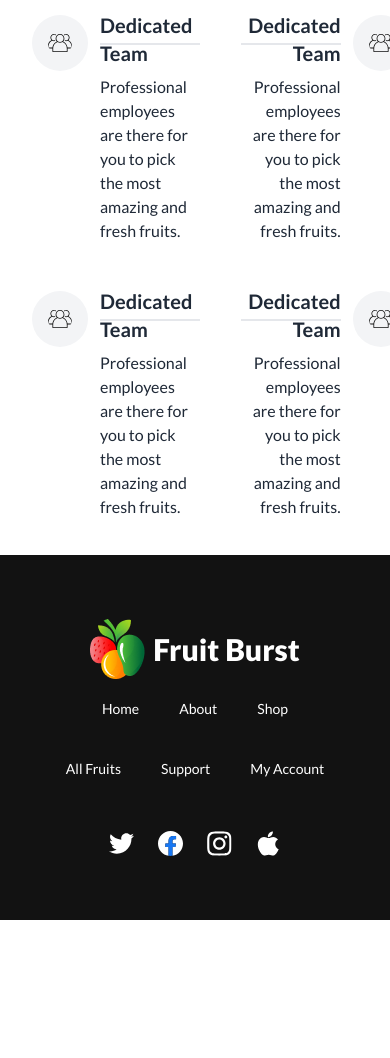
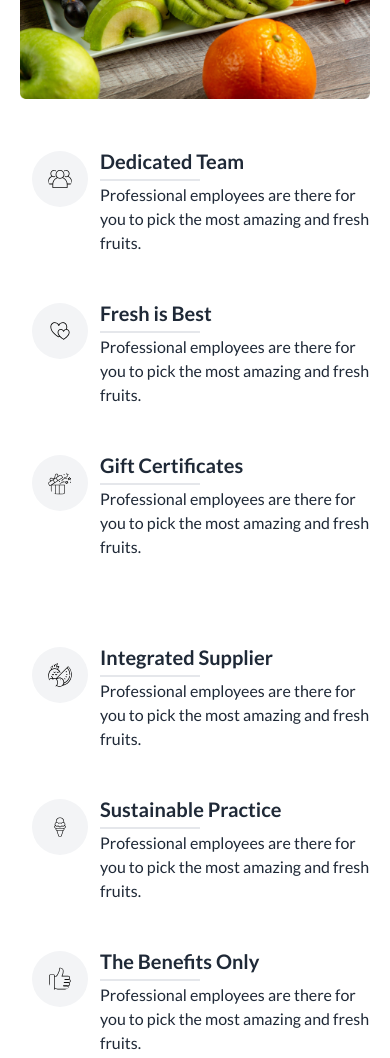
Before and after one commit to shahin569/fruit-shop, a plain HTML site: page index.html in a window 390 px wide. Shown: the part 4648-5706 px from the top of the page. Before the commit the page ends 5568 px from the top, so only its background shows below. Drawn offline with nearby package versions, Linux system fonts and the light colour scheme.

Commit message:
why choose us section created

```diff
--- a/index.html
+++ b/index.html
@@ -481,14 +481,15 @@
 <!-- why choose us section starts  -->
 
 <!-- Why Choose Us section starts  -->
-<section class="max-w-screen-xl mx-auto px-5 sm:px-0">
+<section class="max-w-screen-xl mx-auto px-5 sm:px-0 pb-24">
   <div class="container">
     <div class="flex-col justify-center flex">
       <h1 class="mb-5 text-5xl font-bold mx-auto">Why Choose Us</h1>
-      <p class="text-center text-xs leading-5">Contrary to popular belief, is not simply random text. It has roots in a piece of classical <br>Latin literature from 45 BC, making it over 2000 years old.</p>
+      <p class="text-center text-sm leading-5">Contrary to popular belief, is not simply random text. It has roots in a piece of classical <br>Latin literature from 45 BC, making it over 2000 years old.</p>
     </div>
-    <!-- why choose first column  -->
-    <div class="container flex justify-between items-start gap-10">
+
+    <div class="container grid grid-cols-1 sm:grid-cols-3 gap-10 mt-10">
+          <!-- why choose first column  -->
       <div class="flex-col justify-between items-center flex-1 gap-y-9">
         <div class="flex justify-between items-start mb-9">
           <img src="./svg/group 1.svg" alt="" class="bg-gray-100 p-4 m-3 rounded-full">
@@ -499,62 +500,64 @@
         </div>
 
         <div class="flex justify-between items-start mb-9">
-          <img src="./svg/group 1.svg" alt="" class="bg-gray-100 p-4 m-3 rounded-full">
+          <img src="./svg/love 1.svg" alt="" class="bg-gray-100 p-4 m-3 rounded-full">
           <div>
-            <h3 class="text-xl font-bold relative my-2">Dedicated Team <span class="absolute left-0 top-7 w-[100px] h-[2px] bg-gray-200 my-1"></span></h3>
+            <h3 class="text-xl font-bold relative my-2">Fresh is Best <span class="absolute left-0 top-7 w-[100px] h-[2px] bg-gray-200 my-1"></span></h3>
             <p>Professional employees are there for you to pick the most amazing and fresh fruits.</p>
           </div>
         </div>
 
         <div class="flex justify-between items-start mb-9">
-          <img src="./svg/group 1.svg" alt="" class="bg-gray-100 p-4 m-3 rounded-full">
+          <img src="./svg/gift-box 1.svg" alt="" class="bg-gray-100 p-4 m-3 rounded-full">
           <div>
-            <h3 class="text-xl font-bold relative my-2">Dedicated Team <span class="absolute left-0 top-7 w-[100px] h-[2px] bg-gray-200 my-1"></span></h3>
+            <h3 class="text-xl font-bold relative my-2">Gift Certificates <span class="absolute left-0 top-7 w-[100px] h-[2px] bg-gray-200 my-1"></span></h3>
             <p>Professional employees are there for you to pick the most amazing and fresh fruits.</p>
           </div>
         </div>
+      </div>
 
+      <!-- why choose 2nd column  -->
 
-      </div>
-      <!-- why choose 2nd column  -->
-      <div class="flex-1">
+      <div class="order-first sm:order-none">
         <img src="./images/whychoose1.png" alt="">
       </div>
+
         <!-- why choose 3rd column -->
 
-        <div class="flex-1 gap-y-9">
-          <div class="flex items-start mb-9 text-right">
-            <div class="text-right">
-              <h3 class="text-xl font-bold relative my-2">Dedicated Team <span class="absolute right-0 top-7 w-[100px] h-[2px] bg-gray-200 my-1"></span></h3>
-
-              <!-- <div class="w-[100px] h-[2px] bg-gray-200 my-1 text-right"></div> -->
+        <div class="gap-y-9">
+          <div class="flex flex-row-reverse sm:flex-row items-start mb-9 text-right">
+            <div class="text-left sm:text-right">
+              <h3 class="text-xl font-bold relative my-2">Integrated Supplier
+                <span class=" hidden sm:block absolute sm:right-0 top-7 w-[100px] h-[2px] bg-gray-200 my-1"></span>
+                <span class="sm:hidden absolute left-0 top-7 w-[100px] h-[2px] bg-gray-200 my-1"></span>
+              </h3>
               <p>Professional employees are there for you to pick the most amazing and fresh fruits.</p>
             </div>
-            <img src="./svg/group 1.svg" alt="" class="bg-gray-100 p-4 m-3 rounded-full">
+            <img src="./svg/fruit 1.svg" alt="" class="bg-gray-100 p-4 m-3 rounded-full">
           </div>
 
-          <div class="flex items-start mb-9 text-right">
-            <div class="text-right">
-              <h3 class="text-xl font-bold relative my-2">Dedicated Team <span class="absolute right-0 top-7 w-[100px] h-[2px] bg-gray-200 my-1"></span></h3>
-
-              <!-- <div class="w-[100px] h-[2px] bg-gray-200 my-1 text-right"></div> -->
+          <div class="flex flex-row-reverse sm:flex-row items-start mb-9 text-right">
+            <div class="text-left sm:text-right">
+              <h3 class="text-xl font-bold relative my-2">Sustainable Practice
+                <span class=" hidden sm:block absolute sm:right-0 top-7 w-[100px] h-[2px] bg-gray-200 my-1"></span>
+                <span class="sm:hidden absolute left-0 top-7 w-[100px] h-[2px] bg-gray-200 my-1"></span>
+              </h3>
               <p>Professional employees are there for you to pick the most amazing and fresh fruits.</p>
             </div>
-            <img src="./svg/group 1.svg" alt="" class="bg-gray-100 p-4 m-3 rounded-full">
+            <img src="./svg/ice-cream 1.svg" alt="" class="bg-gray-100 p-4 m-3 rounded-full">
           </div>
 
-          <div class="flex items-start mb-9 text-right">
-            <div class="text-right">
-              <h3 class="text-xl font-bold relative my-2">Dedicated Team <span class="absolute right-0 top-7 w-[100px] h-[2px] bg-gray-200 my-1"></span></h3>
-
-              <!-- <div class="w-[100px] h-[2px] bg-gray-200 my-1 text-right"></div> -->
+          <div class="flex flex-row-reverse sm:flex-row items-start mb-9 text-right">
+            <div class="text-left sm:text-right">
+              <h3 class="text-xl font-bold relative my-2">The Benefits Only
+                <span class=" hidden sm:block absolute sm:right-0 top-7 w-[100px] h-[2px] bg-gray-200 my-1"></span>
+                <span class="sm:hidden absolute left-0 top-7 w-[100px] h-[2px] bg-gray-200 my-1"></span>
+              </h3>
               <p>Professional employees are there for you to pick the most amazing and fresh fruits.</p>
             </div>
-            <img src="./svg/group 1.svg" alt="" class="bg-gray-100 p-4 m-3 rounded-full">
+            <img src="./svg/like 1.svg" alt="" class="bg-gray-100 p-4 m-3 rounded-full">
           </div>
-
         </div>
-      </div>
   </div>
 
 </section>
```
Also changed, not shown: svg/fruit 1.svg (added), svg/gift-box 1.svg (added), svg/ice-cream 1.svg (added), svg/like 1.svg (added), svg/love 1.svg (added).
